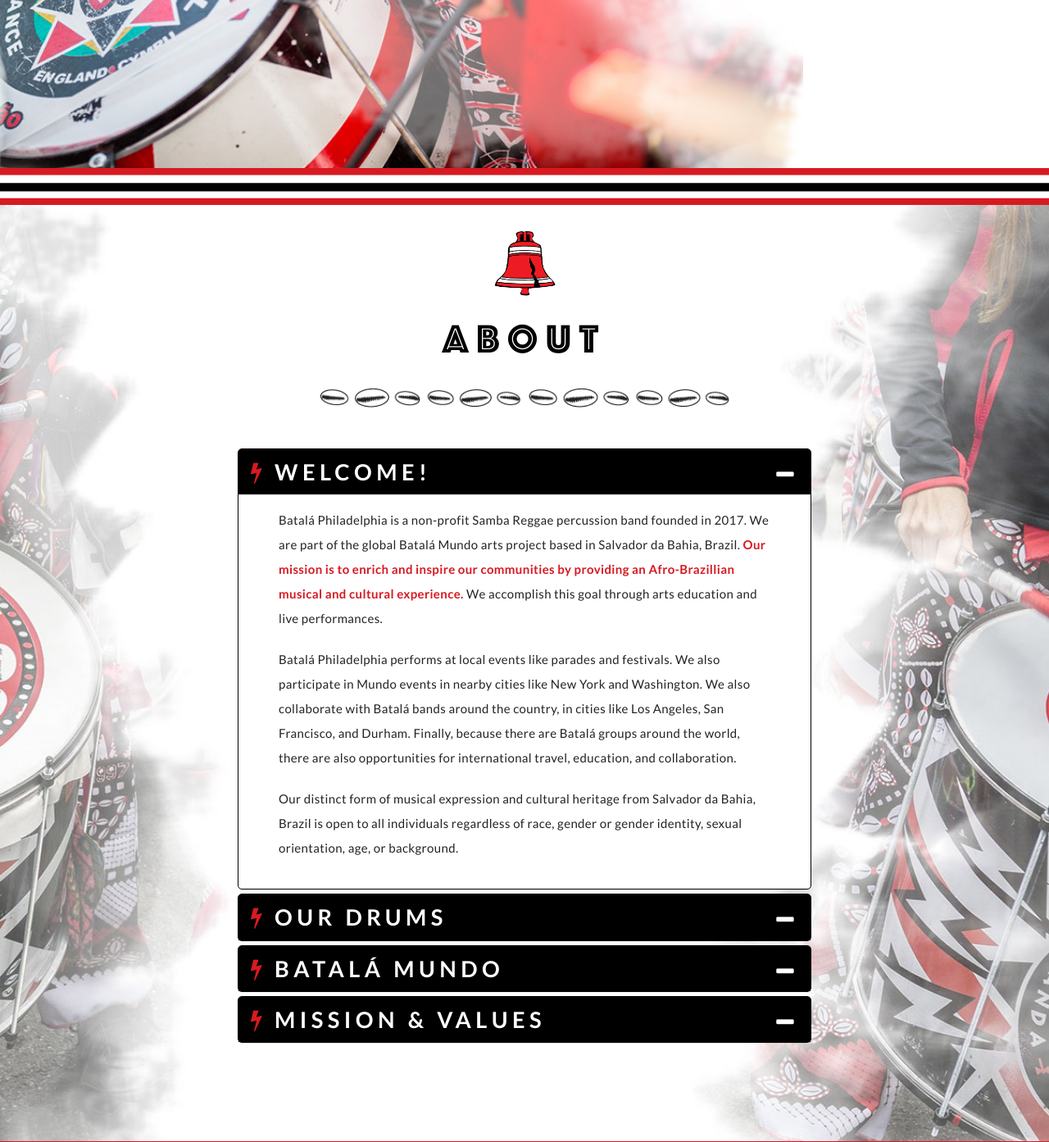
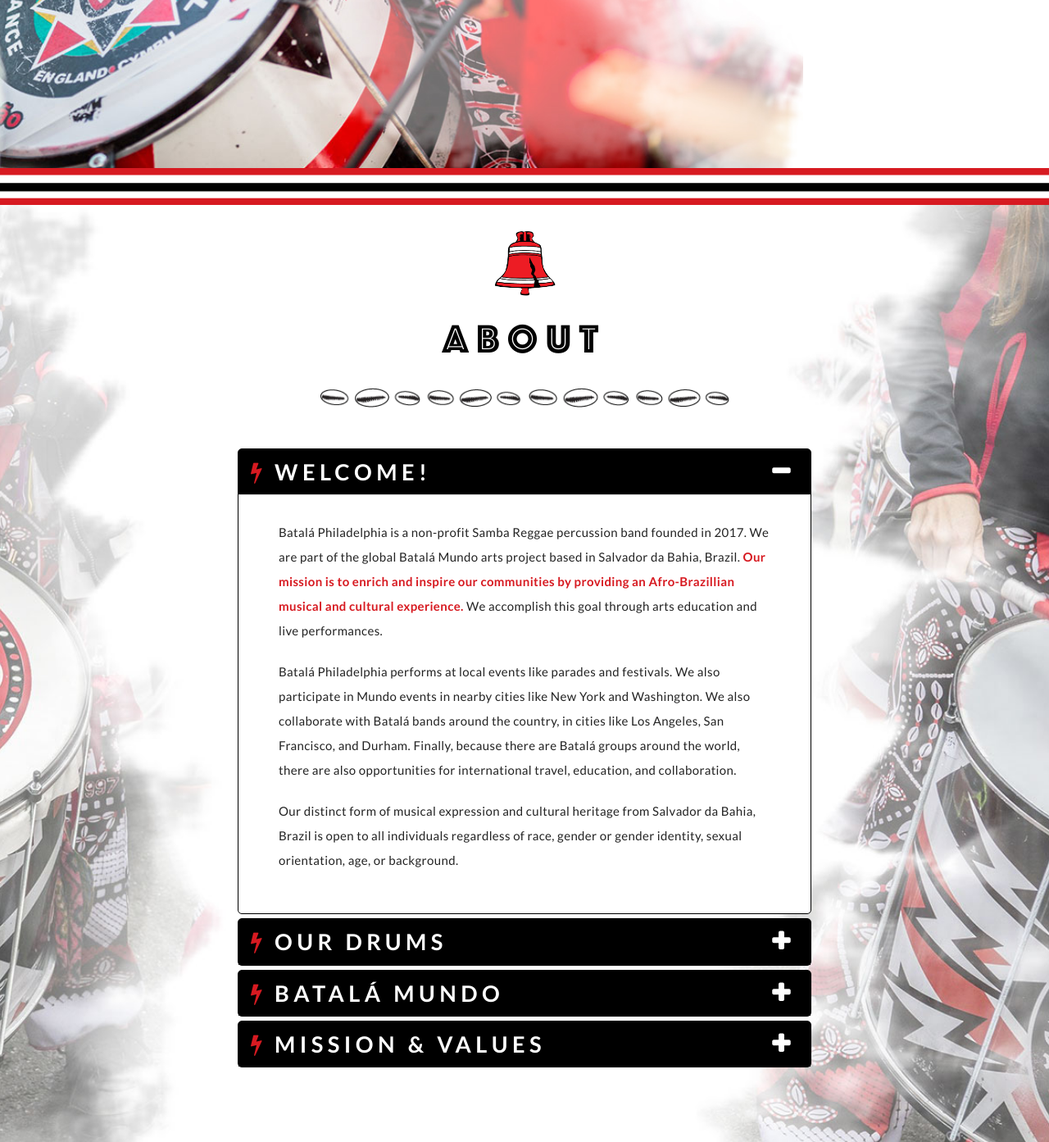
Before and after one commit to LizCottrell/batalaphiladelphia, a PHP site: page /index.html in a window 1280 px wide. Shown: the part 645-2038 px from the top of the page at 82% size. Run offline with PHP 8.4, Linux system fonts and the light colour scheme.

Commit message:
style: updated +/- toggle on accordion dropdowns

```diff
--- a/index.html
+++ b/index.html
@@ -32,13 +32,13 @@
         </div>
         <div id="navbar" class="collapse navbar-collapse">
           <ul class="nav navbar-nav navbar-right">
-            <li><a href="#about">About</a></li>
-            <li><a href="#donate">Donate</a></li>
-            <li><a href="#book">Book us!</a></li>
-            <li><a href="#contact">Contact</a></li>
-            <li><a href="https://www.facebook.com/pg/BatalaPhiladelphia/events/" target="_blank">Performances</a></li>
-            <li><a href="https://www.instagram.com/batalaphl/" target="_blank"><i class="fa fa-instagram"></i><span class="sr-only">Instagram</span></a></li>
-            <li><a href="https://www.facebook.com/BatalaPhiladelphia/" target="_blank"><i class="fa fa-facebook"></i><span class="sr-only">Facebook</span></a></li>
+            <li><a data-toggle="collapse" data-target=".navbar-collapse"   href="#about">About</a></li>
+            <li><a data-toggle="collapse" data-target=".navbar-collapse"   href="#donate">Donate</a></li>
+            <li><a data-toggle="collapse" data-target=".navbar-collapse"   href="#book">Book us!</a></li>
+            <li><a data-toggle="collapse" data-target=".navbar-collapse"   href="#contact">Contact</a></li>
+            <li><a data-toggle="collapse" data-target=".navbar-collapse"   href="https://www.facebook.com/pg/BatalaPhiladelphia/events/" target="_blank">Performances</a></li>
+            <li><a data-toggle="collapse" data-target=".navbar-collapse"   href="https://www.instagram.com/batalaphl/" target="_blank"><i class="fa fa-instagram"></i><span class="sr-only">Instagram</span></a></li>
+            <li><a data-toggle="collapse" data-target=".navbar-collapse"   href="https://www.facebook.com/BatalaPhiladelphia/" target="_blank"><i class="fa fa-facebook"></i><span class="sr-only">Facebook</span></a></li>
           </ul>
         </div><!--/.nav-collapse -->
       </div>
@@ -88,9 +88,9 @@
             <div class="panel panel-default">
               <div class="panel-heading" role="tab" id="headingOne">
                 <h3 class="panel-title">
-                  <a role="button" data-toggle="collapse" data-parent="#accordion" href="#collapseOne" aria-expanded="true" aria-controls="collapseOne">
-                    <i class="fa fa-bolt bullet"></i>Welcome!<i class="fa fa-minus pull-right"></i>
-                  </a>
+                  <button role="button" data-toggle="collapse" data-parent="#accordion" href="#collapseOne" aria-expanded="true" aria-controls="collapseOne">
+                    <i class="fa fa-bolt bullet"></i>Welcome!
+                  </button>
                 </h3>
               </div>
               <div id="collapseOne" class="panel-collapse collapse in" role="tabpanel" aria-labelledby="headingOne">
@@ -114,9 +114,9 @@
             <div class="panel panel-default">
               <div class="panel-heading" role="tab" id="headingTwo">
                 <h3 class="panel-title">
-                  <a class="collapsed" role="button" data-toggle="collapse" data-parent="#accordion" href="#collapseTwo" aria-expanded="false" aria-controls="collapseTwo">
-                    <i class="fa fa-bolt bullet"></i>Our Drums<i class="fa fa-minus pull-right"></i>
-                  </a>
+                  <button class="collapsed" role="button" data-toggle="collapse" data-parent="#accordion" href="#collapseTwo" aria-expanded="false" aria-controls="collapseTwo">
+                    <i class="fa fa-bolt bullet"></i>Our Drums
+                  </button>
                 </h3>
               </div>
               <div id="collapseTwo" class="panel-collapse collapse" role="tabpanel" aria-labelledby="headingTwo">
@@ -172,9 +172,9 @@
             <div class="panel panel-default">
               <div class="panel-heading" role="tab" id="headingThree">
                 <h3 class="panel-title">
-                  <a class="collapsed" role="button" data-toggle="collapse" data-parent="#accordion" href="#collapseThree" aria-expanded="false" aria-controls="collapseThree">
-                    <i class="fa fa-bolt bullet"></i>Batal&aacute; Mundo<i class="fa fa-minus pull-right"></i>
-                  </a>
+                  <button class="collapsed" role="button" data-toggle="collapse" data-parent="#accordion" href="#collapseThree" aria-expanded="false" aria-controls="collapseThree">
+                    <i class="fa fa-bolt bullet"></i>Batal&aacute; Mundo
+                  </button>
                 </h3>
               </div>
               <div id="collapseThree" class="panel-collapse collapse" role="tabpanel" aria-labelledby="headingThree">
@@ -198,9 +198,9 @@
             <div class="panel panel-default">
               <div class="panel-heading" role="tab" id="headingFour">
                 <h3 class="panel-title">
-                  <a class="collapsed" role="button" data-toggle="collapse" data-parent="#accordion" href="#collapseFour" aria-expanded="false" aria-controls="collapseFour">
-                    <i class="fa fa-bolt bullet"></i>Mission &amp; Values<i class="fa fa-minus pull-right"></i>
-                  </a>
+                  <button class="collapsed" role="button" data-toggle="collapse" data-parent="#accordion" href="#collapseFour" aria-expanded="false" aria-controls="collapseFour">
+                    <i class="fa fa-bolt bullet"></i>Mission &amp; Values
+                  </button>
                 </h3>
               </div>
               <div id="collapseFour" class="panel-collapse collapse" role="tabpanel" aria-labelledby="headingFour">
--- a/js/main.js
+++ b/js/main.js
@@ -43,6 +43,7 @@ $(document).ready(function(){
   }, {
     offset: '-50%'
   });
+
   // active nav: about
   $('#about').waypoint(function(direction) {
     if (direction === 'down') {
@@ -60,6 +61,7 @@ $(document).ready(function(){
   }, {
     offset: '-50%'
   });
+
   // active nav: donate
   $('#donate').waypoint(function(direction) {
     if (direction === 'down') {
@@ -77,6 +79,7 @@ $(document).ready(function(){
   }, {
     offset: '-50%'
   });
+
   // active nav: book
   $('#book').waypoint(function(direction) {
     if (direction === 'down') {
@@ -94,6 +97,7 @@ $(document).ready(function(){
   }, {
     offset: '-50%'
   });
+
   // active nav: contact
   $('#contact').waypoint(function(direction) {
     if (direction === 'down') {
@@ -111,6 +115,7 @@ $(document).ready(function(){
   }, {
     offset: '-50%'
   });
+
   // no active nav items: footer
   $('footer').waypoint(function(direction) {
     if (direction === 'down') {
--- a/sass/main.scss
+++ b/sass/main.scss
@@ -319,7 +319,7 @@ nav {
   transition: width 0.3s ease;
   width: 33vw;
   @media screen and ( max-width: $sm ) {
-    width: 25vw;
+    width: 45vw;
   }
 
   &.shrink {
@@ -337,9 +337,10 @@ nav {
 //////////////////////
 
 section.intro {
-  background: url(../images/bg-1.jpg) top left no-repeat;
+  background: url(../images/bg-1.jpg);
+  background-position: -300px 0;
+  background-repeat: no-repeat;
   background-size: cover;
-  background-position: -300px 0;
   min-height: 100vh;
   padding: 15vh 0 3vh;
   @media screen and ( max-width: $md ) {
@@ -347,19 +348,15 @@ section.intro {
     height: initial;
     text-align: center;
   }
+  @media screen and ( max-width: $sm ) {
+    box-shadow: inset 0 0 0 1000px rgba( $white, 0.8 );
+  }
 
   h2 {
     font-size: 30px;
     margin-bottom: 5px;
     @media screen and ( max-width: $md ) {
       text-align: right;
-    }
-  }
-
-  p {
-    @media screen and ( max-width: $sm ) {
-      background-color: rgba( $white, 0.9 );
-      box-shadow: 0 0 0.5em 0.5em rgba( $white, 0.9 );
     }
   }
 
@@ -408,6 +405,27 @@ section.about {
       border-radius: 5px;
     }
   }
+  .panel-body {
+    padding: 30px 15px;
+  }
+  .panel-title { // toggle +/- on expand/collapse
+    > button:before {
+      float: right !important;
+      font-family: FontAwesome;
+      content:"\f068";
+      padding-right: 5px;
+    }
+    > button.collapsed:before {
+        float: right !important;
+        content:"\f067";
+    }
+    > button:hover,
+    > button:active,
+    > button:focus  {
+        text-decoration:none;
+    }
+  }
+
 
   .content {
     margin: 0 auto;
@@ -420,18 +438,23 @@ section.about {
     max-width: 75px;
   }
 
-  h3 a {
+  h3 button {
+    background-color: $black;
+    color: $white;
     display: block;
     text-decoration: none;
     font-size: 1.7em;
     font-weight: 700;
     letter-spacing: 0.2em;
     line-height: 1.3em;
+    padding: 0;
+    text-align: left;
+    text-transform: uppercase;
+    width: 100%;
+    text-transform: uppercase;
     @media screen and ( max-width: $sm ) {
       font-size: 5vw;
     }
-
-    .fa.pull-right { margin-top: 0.3em; }
   }
 
   p {
@@ -572,7 +595,7 @@ section.contact {
   }
 
   h2 {
-    margin: 0 auto 20px;
+    margin: 0 auto 30px;
     text-align: center;
     @media screen and ( max-width: $sm ) {
       margin-bottom: 15px;
```
Also changed, not shown: css/main.css.
